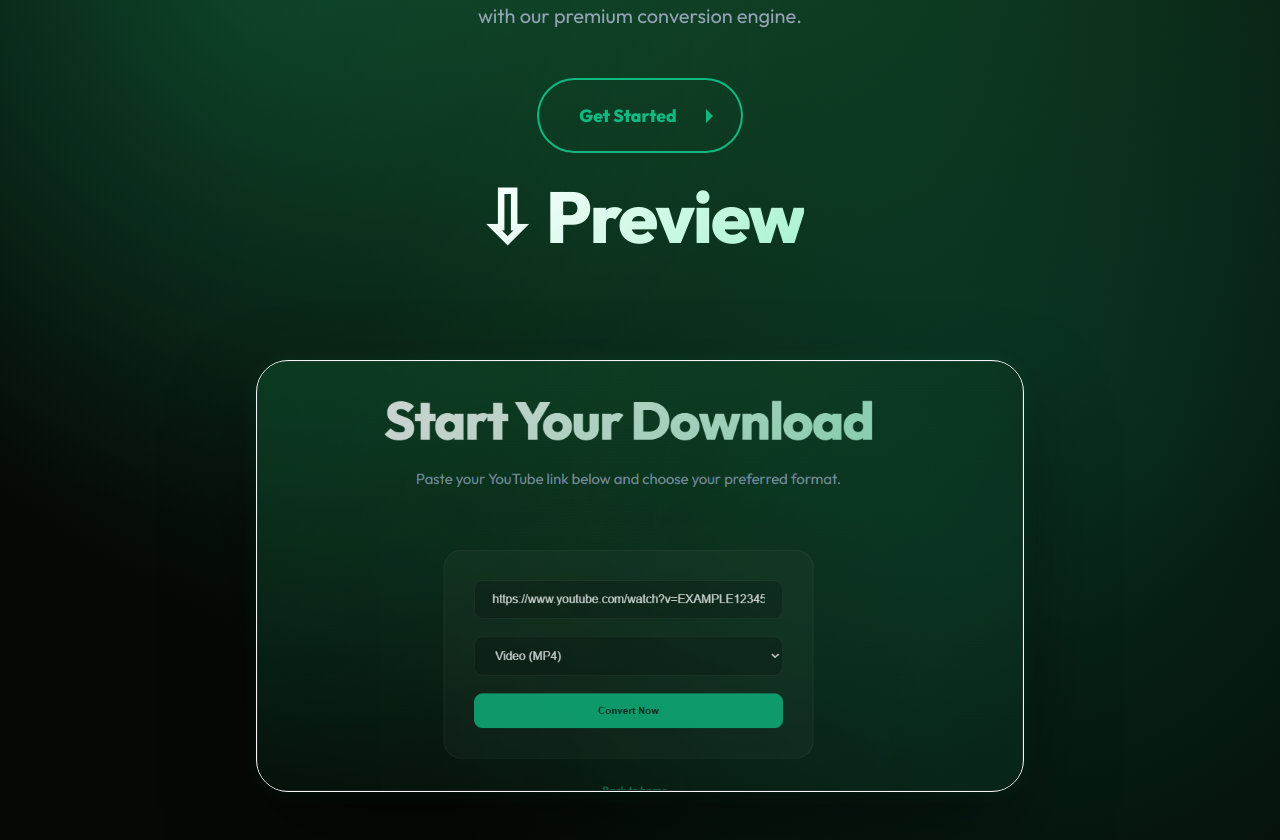
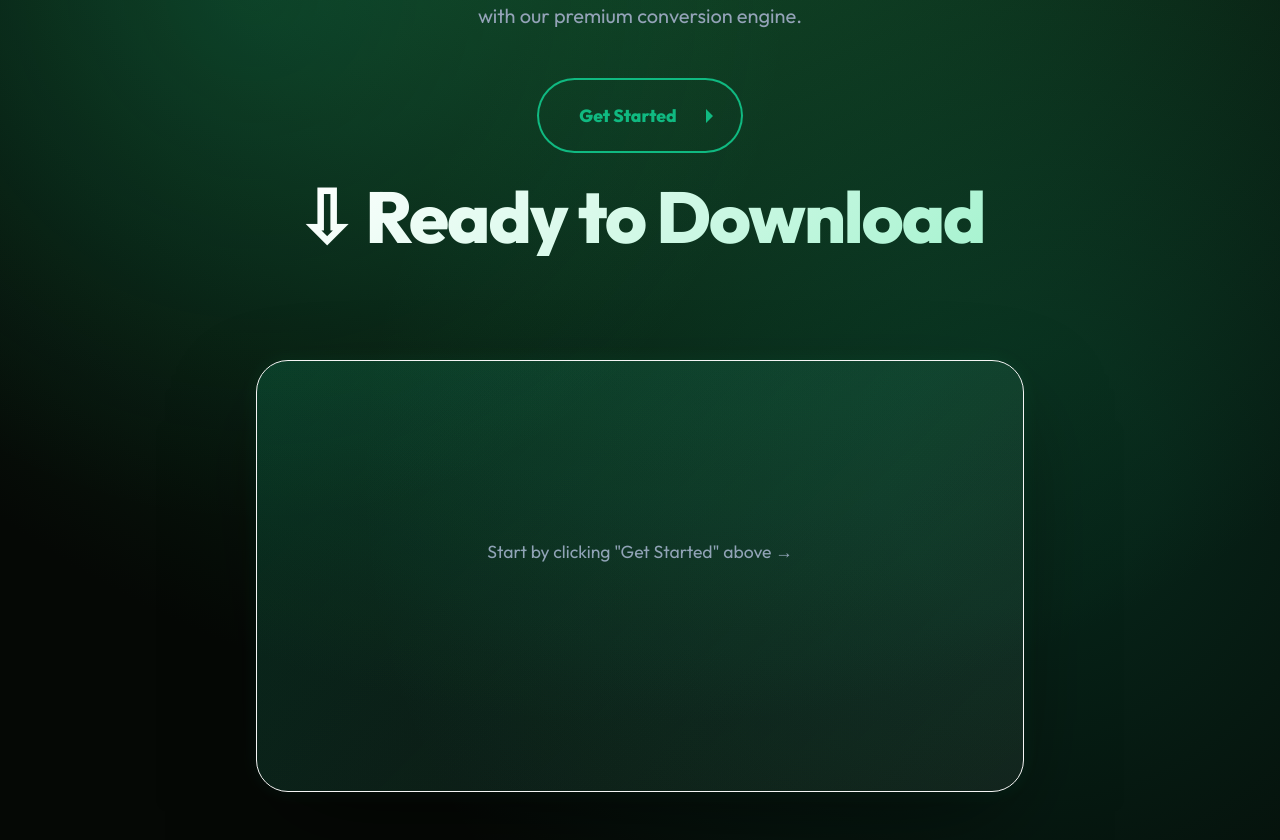
Before and after one commit to Sridattasai18/Link-to-mp4-mp3, a Flask app: page / in a window 1280 px wide. Shown: the part 374-1214 px from the top of the page. Run offline with Flask 3, Linux system fonts and the light colour scheme.

Commit message:
Fix: Critical download issues, URL validation, file cleanup, and error handling
- Fixed stream.download() file path handling in both MP4 and MP3 routes
- Added YouTube URL validation before processing
- Implemented automatic file cleanup after download to prevent disk bloat
- Added URL encoding for safe parameter passing (urlencode)
- Improved error handling with user-friendly messages
- Removed unused yt-dlp dependency (using only pytubefix)
- Fixed broken preview.png reference on homepage
- Added graceful logging for file deletion failures

```diff
--- a/app.py
+++ b/app.py
@@ -1,8 +1,32 @@
-from flask import Flask, render_template, request, send_file
+from flask import Flask, render_template, request, send_file, g
 from pytubefix import YouTube
 import os
+import re
+from urllib.parse import quote
+from pathlib import Path
 
 app = Flask(__name__)
+DOWNLOAD_FOLDER = os.path.join(os.path.dirname(__file__), 'downloads')
+os.makedirs(DOWNLOAD_FOLDER, exist_ok=True)
+app.config['DOWNLOAD_FOLDER'] = DOWNLOAD_FOLDER
+
+def is_valid_youtube_url(url):
+    """Validate if the URL is a valid YouTube link"""
+    youtube_regex = r'(https?://)?(www\.)?(youtube|youtu|youtube-nocookie)\.(com|be)/'
+    return re.match(youtube_regex, url) is not None
+
+
+@app.after_request
+def cleanup_files(response):
+    """Delete temporary downloaded files after response is sent"""
+    if hasattr(g, 'file_to_delete'):
+        try:
+            if os.path.exists(g.file_to_delete):
+                os.remove(g.file_to_delete)
+                print(f"Cleaned up: {g.file_to_delete}")
+        except Exception as e:
+            print(f"Warning: Could not delete {g.file_to_delete}: {e}")
+    return response
 
 # Home Page
 @app.route("/")
@@ -21,6 +45,11 @@ def convert():
     file_type = request.form["file_type"]
 
     try:
+        # Validate YouTube URL
+        if not is_valid_youtube_url(link):
+            return render_template("error.html",
+                                 error_message="Please provide a valid YouTube URL")
+
         yt = YouTube(link)
 
         # Force data fetch
@@ -49,22 +78,80 @@ def convert():
 @app.route("/download")
 def download_video():
     link = request.args.get("link")
-    yt = YouTube(link)
-    stream = yt.streams.get_highest_resolution()
-    file_path = stream.download()
+    try:
+        yt = YouTube(link)
+        stream = yt.streams.get_highest_resolution()
+        if not stream:
+            return render_template("error.html",
+                                 error_message="No video stream found for this URL")
 
-    return send_file(file_path, as_attachment=True)
+        output_path = stream.download(DOWNLOAD_FOLDER)
+
+        # output_path can be either the file path or directory path
+        output_path_obj = Path(output_path)
+
+        # If it's a file, use it directly
+        if output_path_obj.is_file():
+            file_path = output_path_obj
+        else:
+            # Search for media files recursively
+            media_files = list(output_path_obj.rglob('*'))
+            media_files = [f for f in media_files if f.is_file() and f.suffix.lower() in ['.mp4', '.webm', '.mkv']]
+
+            if not media_files:
+                print(f"DEBUG: Contents of {output_path}: {list(output_path_obj.rglob('*'))}")
+                return render_template("error.html",
+                                     error_message="Failed to locate video file. Please try another URL.")
+
+            file_path = media_files[0]
+
+        # Mark file for cleanup after download
+        g.file_to_delete = str(file_path)
+        return send_file(file_path, as_attachment=True)
+    except Exception as e:
+        print(f"Download error: {e}")
+        return render_template("error.html",
+                             error_message=f"Download failed: {str(e)}")
 
 
 # Download MP3
 @app.route("/downloadmp3")
 def download_mp3():
     link = request.args.get("link")
-    yt = YouTube(link)
-    stream = yt.streams.filter(only_audio=True).first()
-    file_path = stream.download()
+    try:
+        yt = YouTube(link)
+        stream = yt.streams.filter(only_audio=True).first()
+        if not stream:
+            return render_template("error.html",
+                                 error_message="No audio stream found for this video")
 
-    return send_file(file_path, as_attachment=True)
+        output_path = stream.download(DOWNLOAD_FOLDER)
+
+        # output_path can be either the file path or directory path
+        output_path_obj = Path(output_path)
+
+        # If it's a file, use it directly
+        if output_path_obj.is_file():
+            file_path = output_path_obj
+        else:
+            # Search for audio files recursively
+            audio_files = list(output_path_obj.rglob('*'))
+            audio_files = [f for f in audio_files if f.is_file() and f.suffix.lower() in ['.webm', '.m4a', '.mp3', '.wav']]
+
+            if not audio_files:
+                print(f"DEBUG: Contents of {output_path}: {list(output_path_obj.rglob('*'))}")
+                return render_template("error.html",
+                                     error_message="Failed to locate audio file. Please try another URL.")
+
+            file_path = audio_files[0]
+
+        # Mark file for cleanup after download
+        g.file_to_delete = str(file_path)
+        return send_file(file_path, as_attachment=True)
+    except Exception as e:
+        print(f"Download error: {e}")
+        return render_template("error.html",
+                             error_message=f"Download failed: {str(e)}")
 
 
 if __name__ == "__main__":
--- a/requirements.txt
+++ b/requirements.txt
@@ -1,4 +1,3 @@
 Flask
-yt-dlp
 pytubefix
 gunicorn
--- a/templates/main.html
+++ b/templates/main.html
@@ -36,12 +36,11 @@
                 </button>
             </a>
             <br>
-            <h1 style="font-size: 4.5rem;">⇩ Preview</h1>
+            <h1 style="font-size: 4.5rem;">⇩ Ready to Download</h1>
             <!-- Premium Preview Box -->
             <div class="preview-container">
-                <div class="preview-box">
-                    <img src="{{ url_for('static', filename='preview.png') }}" alt="App Preview"
-                        style="width: 100%; height: 100%; object-fit: cover; opacity: 0.8; transition: 0.5s;">
+                <div class="preview-box" style="display: flex; align-items: center; justify-content: center; background: linear-gradient(135deg, var(--accent-glow), rgba(255, 255, 255, 0.05));">
+                    <p style="color: var(--text-muted); font-size: 1.1rem;">Start by clicking "Get Started" above →</p>
                 </div>
             </div>
         </div>
--- a/templates/result.html
+++ b/templates/result.html
@@ -27,13 +27,13 @@
 
                 <div style="display: flex; flex-direction: column; gap: 1rem;">
                     {% if ftype == "mp4" %}
-                    <a href="/download?link={{ link_input }}">
+                    <a href="/download?link={{ link_input | urlencode }}">
                         <button
                             style="width: 100%; padding: 1rem; border-radius: 12px; border: none; background: var(--accent); color: #052e16; font-weight: 700; cursor: pointer;">Download
                             MP4</button>
                     </a>
                     {% else %}
-                    <a href="/downloadmp3?link={{ link_input }}">
+                    <a href="/downloadmp3?link={{ link_input | urlencode }}">
                         <button
                             style="width: 100%; padding: 1rem; border-radius: 12px; border: none; background: var(--accent); color: #052e16; font-weight: 700; cursor: pointer;">Download
                             MP3</button>
```
